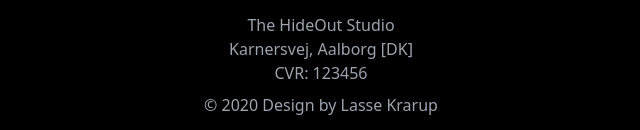
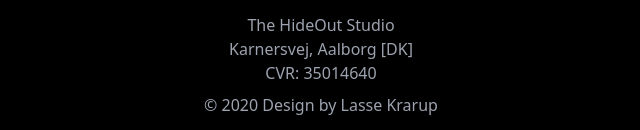
Before and after one commit to LasseKrarup/TheHideout, a Gatsby site: page /about in a window 1280 px wide. Shown: the part 827-957 px from the top of the page, 319-959 px from the left. Built offline with nearby package versions, Linux system fonts and the light colour scheme; Gatsby itself is replaced by a stand-in of ours.

Commit message:
Changed CVR

```diff
--- a/src/components/Footer.js
+++ b/src/components/Footer.js
@@ -11,7 +11,7 @@
                     Karnersvej, Aalborg [DK]
                 </li>
                 <li>
-                    CVR: 123456
+                    CVR: 35014640
                 </li>
             </ul>
             <p className="mt-2">© {new Date().getFullYear()} Design by{` `}<a href="https://www.lassekrarup.com" className="whitespace-nowrap hover:text-white transition-colors duration-100" target="_blank" rel="noreferrer">Lasse Krarup</a></p>
```
